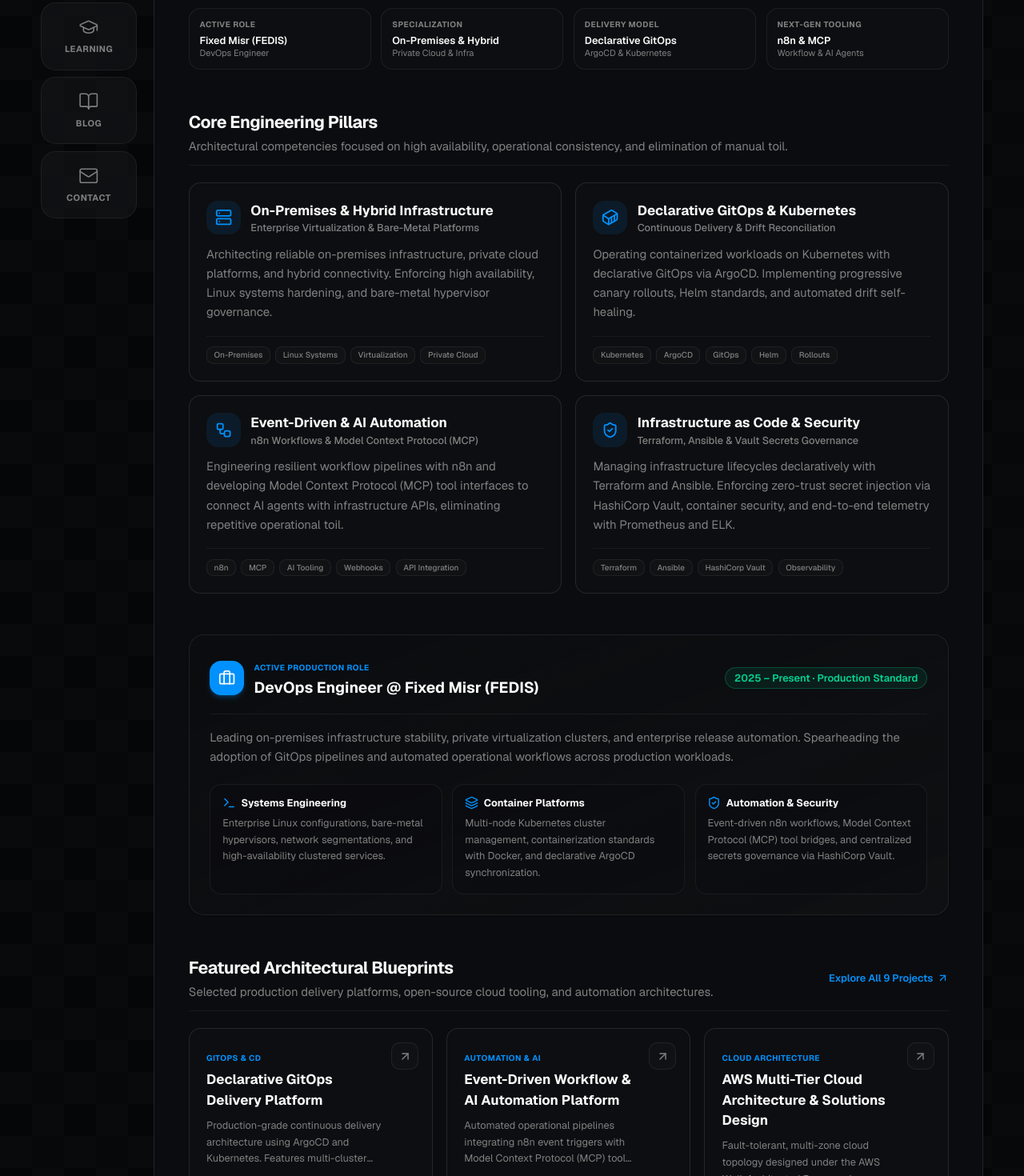
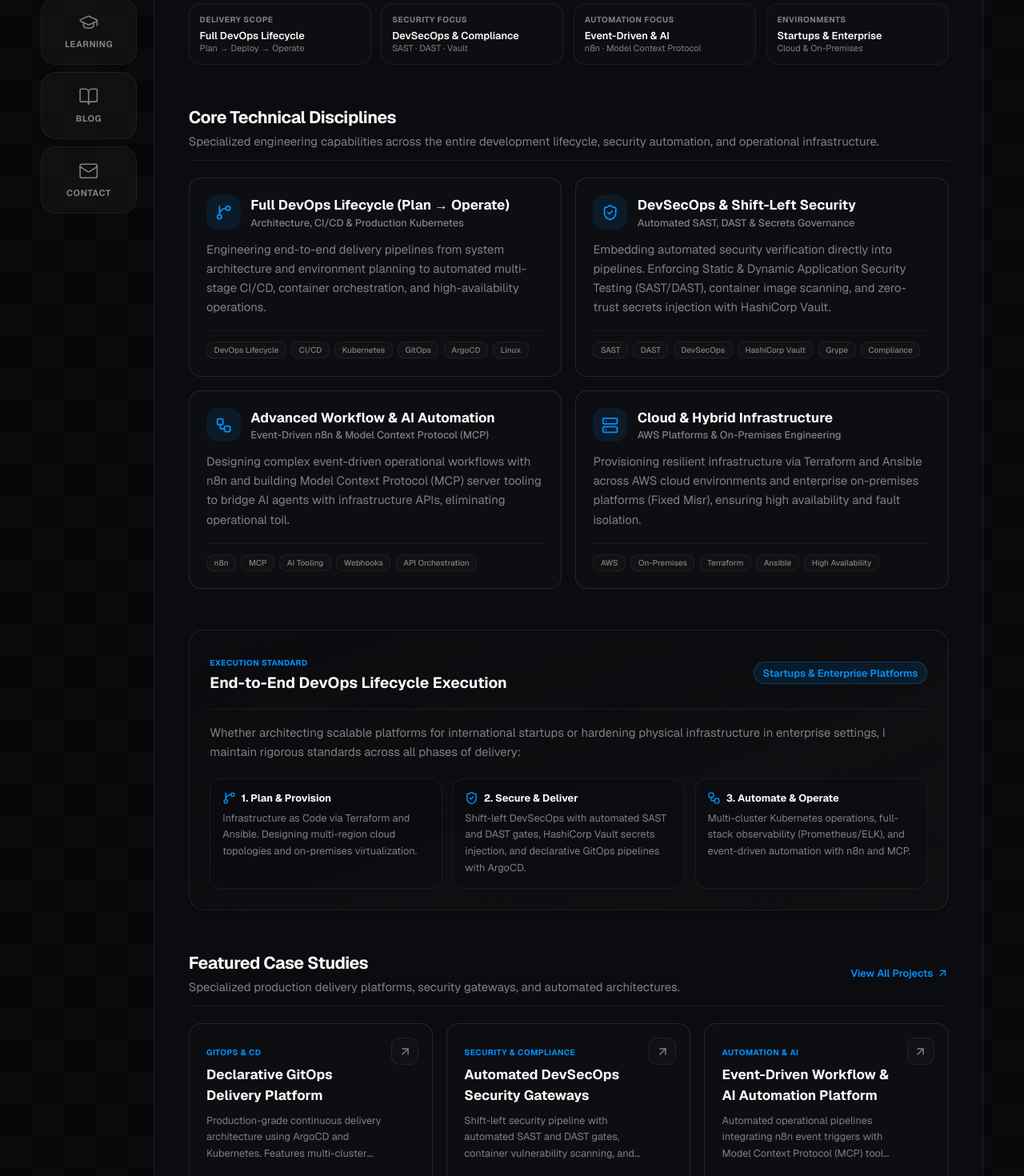
Before and after one commit to dev-ahmed-abdelmohsen/portfolio-website, a Next.js app: page / in a window 1280 px wide. Shown: the part 580-2050 px from the top of the page at 80% size. Built offline with nearby package versions, Linux system fonts and the light colour scheme.

Commit message:
fix(profile): streamline title to DevOps & Cloud Engineer, accurately represent full lifecycle and security specializations

```diff
--- a/src/app/page.tsx
+++ b/src/app/page.tsx
@@ -7,13 +7,13 @@ import {
 } from "@/data/about";
 import {
   ArrowUpRight,
-  Briefcase,
   GraduationCap,
   Layers,
   Terminal,
-  ExternalLink,
   ShieldCheck,
-  CheckCircle2,
+  Cpu,
+  Workflow,
+  GitBranch,
 } from "lucide-react";
 
 export default function AboutPage() {
@@ -35,7 +35,7 @@ export default function AboutPage() {
               <span className="absolute inline-flex h-full w-full animate-ping rounded-full bg-primary opacity-75" />
               <span className="relative inline-flex h-2 w-2 rounded-full bg-primary" />
             </span>
-            Available for Strategic Roles
+            Available for Strategic Roles &amp; Consultations
           </span>
         </div>
 
@@ -46,27 +46,27 @@ export default function AboutPage() {
           ))}
         </div>
 
-        {/* Quick Facts Strip (Zero arbitrary percentages) */}
+        {/* Quick Scope Strip */}
         <div className="mt-6 grid grid-cols-2 gap-2 sm:grid-cols-4 sm:gap-3 text-xs">
           <div className="rounded-xl border border-border/70 bg-secondary/30 p-3">
-            <p className="text-[10px] font-bold uppercase tracking-wider text-muted-foreground">Active Role</p>
-            <p className="mt-1 font-semibold text-foreground">Fixed Misr (FEDIS)</p>
-            <p className="text-[11px] text-muted-foreground">DevOps Engineer</p>
+            <p className="text-[10px] font-bold uppercase tracking-wider text-muted-foreground">Delivery Scope</p>
+            <p className="mt-1 font-semibold text-foreground">Full DevOps Lifecycle</p>
+            <p className="text-[11px] text-muted-foreground">Plan → Deploy → Operate</p>
           </div>
           <div className="rounded-xl border border-border/70 bg-secondary/30 p-3">
-            <p className="text-[10px] font-bold uppercase tracking-wider text-muted-foreground">Specialization</p>
-            <p className="mt-1 font-semibold text-foreground">On-Premises &amp; Hybrid</p>
-            <p className="text-[11px] text-muted-foreground">Private Cloud &amp; Infra</p>
+            <p className="text-[10px] font-bold uppercase tracking-wider text-muted-foreground">Security Focus</p>
+            <p className="mt-1 font-semibold text-foreground">DevSecOps &amp; Compliance</p>
+            <p className="text-[11px] text-muted-foreground">SAST · DAST · Vault</p>
           </div>
           <div className="rounded-xl border border-border/70 bg-secondary/30 p-3">
-            <p className="text-[10px] font-bold uppercase tracking-wider text-muted-foreground">Delivery Model</p>
-            <p className="mt-1 font-semibold text-foreground">Declarative GitOps</p>
-            <p className="text-[11px] text-muted-foreground">ArgoCD &amp; Kubernetes</p>
+            <p className="text-[10px] font-bold uppercase tracking-wider text-muted-foreground">Automation Focus</p>
+            <p className="mt-1 font-semibold text-foreground">Event-Driven &amp; AI</p>
+            <p className="text-[11px] text-muted-foreground">n8n · Model Context Protocol</p>
           </div>
           <div className="rounded-xl border border-border/70 bg-secondary/30 p-3">
-            <p className="text-[10px] font-bold uppercase tracking-wider text-muted-foreground">Next-Gen Tooling</p>
-            <p className="mt-1 font-semibold text-foreground">n8n &amp; MCP</p>
-            <p className="text-[11px] text-muted-foreground">Workflow &amp; AI Agents</p>
+            <p className="text-[10px] font-bold uppercase tracking-wider text-muted-foreground">Environments</p>
+            <p className="mt-1 font-semibold text-foreground">Startups &amp; Enterprise</p>
+            <p className="text-[11px] text-muted-foreground">Cloud &amp; On-Premises</p>
           </div>
         </div>
       </section>
@@ -77,10 +77,10 @@ export default function AboutPage() {
       <section aria-labelledby="pillars-heading">
         <div className="border-b border-border/60 pb-3">
           <h2 id="pillars-heading" className="text-xl font-bold tracking-tight text-foreground">
-            Core Engineering Pillars
+            Core Technical Disciplines
           </h2>
           <p className="mt-1 text-xs sm:text-sm text-muted-foreground">
-            Architectural competencies focused on high availability, operational consistency, and elimination of manual toil.
+            Specialized engineering capabilities across the entire development lifecycle, security automation, and operational infrastructure.
           </p>
         </div>
 
@@ -125,59 +125,54 @@ export default function AboutPage() {
       </section>
 
       {/* ═══════════════════════════════════════════════
-          3. CURRENT PRODUCTION ENVIRONMENT
+          3. LIFECYCLE EXECUTION (Plan -> Secure -> Operate)
       ═══════════════════════════════════════════════ */}
-      <section aria-labelledby="environment-heading">
+      <section aria-labelledby="lifecycle-heading">
         <div className="rounded-2xl border border-border/80 bg-gradient-to-br from-card to-secondary/30 p-5 sm:p-6 shadow-sm dark:bg-secondary/20">
           <div className="flex flex-wrap items-center justify-between gap-2 border-b border-border/60 pb-4">
-            <div className="flex items-center gap-3">
-              <div className="flex h-10 w-10 shrink-0 items-center justify-center rounded-xl bg-primary text-primary-foreground shadow-md shadow-primary/25">
-                <Briefcase className="h-5 w-5" />
-              </div>
-              <div>
-                <span className="text-[10px] font-bold uppercase tracking-wider text-primary">Active Production Role</span>
-                <h3 id="environment-heading" className="text-base sm:text-lg font-bold text-foreground">
-                  DevOps Engineer @ Fixed Misr (FEDIS)
-                </h3>
-              </div>
+            <div>
+              <span className="text-[10px] font-bold uppercase tracking-wider text-primary">Execution Standard</span>
+              <h3 id="lifecycle-heading" className="text-base sm:text-lg font-bold text-foreground">
+                End-to-End DevOps Lifecycle Execution
+              </h3>
             </div>
-            <span className="rounded-full border border-emerald-500/30 bg-emerald-500/10 px-2.5 py-1 text-xs font-semibold text-emerald-600 dark:text-emerald-400">
-              2025 – Present · Production Standard
+            <span className="rounded-full border border-primary/30 bg-primary/10 px-2.5 py-1 text-xs font-semibold text-primary">
+              Startups &amp; Enterprise Platforms
             </span>
           </div>
 
           <p className="mt-4 text-xs sm:text-sm leading-relaxed text-muted-foreground">
-            Leading on-premises infrastructure stability, private virtualization clusters, and enterprise release automation. Spearheading the adoption of GitOps pipelines and automated operational workflows across production workloads.
+            Whether architecting scalable platforms for international startups or hardening physical infrastructure in enterprise settings, I maintain rigorous standards across all phases of delivery:
           </p>
 
           <div className="mt-5 grid gap-3 sm:grid-cols-3">
             <div className="rounded-xl border border-border/60 bg-card/60 p-3.5 dark:bg-card/40">
               <p className="flex items-center gap-1.5 text-xs font-bold text-foreground">
-                <Terminal className="h-4 w-4 text-primary" />
-                <span>Systems Engineering</span>
+                <GitBranch className="h-4 w-4 text-primary" />
+                <span>1. Plan &amp; Provision</span>
               </p>
               <p className="mt-1.5 text-xs leading-relaxed text-muted-foreground">
-                Enterprise Linux configurations, bare-metal hypervisors, network segmentations, and high-availability clustered services.
-              </p>
-            </div>
-
-            <div className="rounded-xl border border-border/60 bg-card/60 p-3.5 dark:bg-card/40">
-              <p className="flex items-center gap-1.5 text-xs font-bold text-foreground">
-                <Layers className="h-4 w-4 text-primary" />
-                <span>Container Platforms</span>
-              </p>
-              <p className="mt-1.5 text-xs leading-relaxed text-muted-foreground">
-                Multi-node Kubernetes cluster management, containerization standards with Docker, and declarative ArgoCD synchronization.
+                Infrastructure as Code via Terraform and Ansible. Designing multi-region cloud topologies and on-premises virtualization.
               </p>
             </div>
 
             <div className="rounded-xl border border-border/60 bg-card/60 p-3.5 dark:bg-card/40">
               <p className="flex items-center gap-1.5 text-xs font-bold text-foreground">
                 <ShieldCheck className="h-4 w-4 text-primary" />
-                <span>Automation &amp; Security</span>
+                <span>2. Secure &amp; Deliver</span>
               </p>
               <p className="mt-1.5 text-xs leading-relaxed text-muted-foreground">
-                Event-driven n8n workflows, Model Context Protocol (MCP) tool bridges, and centralized secrets governance via HashiCorp Vault.
+                Shift-left DevSecOps with automated SAST and DAST gates, HashiCorp Vault secrets injection, and declarative GitOps pipelines with ArgoCD.
+              </p>
+            </div>
+
+            <div className="rounded-xl border border-border/60 bg-card/60 p-3.5 dark:bg-card/40">
+              <p className="flex items-center gap-1.5 text-xs font-bold text-foreground">
+                <Workflow className="h-4 w-4 text-primary" />
+                <span>3. Automate &amp; Operate</span>
+              </p>
+              <p className="mt-1.5 text-xs leading-relaxed text-muted-foreground">
+                Multi-cluster Kubernetes operations, full-stack observability (Prometheus/ELK), and event-driven automation with n8n and MCP.
               </p>
             </div>
           </div>
@@ -191,17 +186,17 @@ export default function AboutPage() {
         <div className="flex flex-wrap items-center justify-between gap-2 border-b border-border/60 pb-3">
           <div>
             <h2 id="featured-work-heading" className="text-xl font-bold tracking-tight text-foreground">
-              Featured Architectural Blueprints
+              Featured Case Studies
             </h2>
             <p className="mt-1 text-xs sm:text-sm text-muted-foreground">
-              Selected production delivery platforms, open-source cloud tooling, and automation architectures.
+              Specialized production delivery platforms, security gateways, and automated architectures.
             </p>
           </div>
           <Link
             href="/portfolio"
             className="group inline-flex items-center gap-1 text-xs font-semibold text-primary hover:underline"
           >
-            <span>Explore All 9 Projects</span>
+            <span>View All Projects</span>
             <ArrowUpRight className="h-3.5 w-3.5 transition-transform group-hover:translate-x-0.5 group-hover:-translate-y-0.5" />
           </Link>
         </div>
@@ -261,7 +256,7 @@ export default function AboutPage() {
             Credentials &amp; Community
           </h2>
           <p className="mt-1 text-xs sm:text-sm text-muted-foreground">
-            Academic foundation, specialized industry tracks, and knowledge sharing.
+            Academic degree, specialized industry tracks, and engineering community contributions.
           </p>
         </div>
 
@@ -293,7 +288,7 @@ export default function AboutPage() {
           ))}
         </div>
 
-        {/* Link to Learning Paths and Resume */}
+        {/* Link to Learning Paths */}
         <div className="mt-5 flex flex-wrap items-center justify-between gap-3 rounded-xl border border-primary/20 bg-primary/5 p-4 text-xs">
           <div className="flex items-center gap-2">
             <GraduationCap className="h-5 w-5 text-primary" />
--- a/src/data/about.ts
+++ b/src/data/about.ts
@@ -1,37 +1,37 @@
-import { Server, Container, Workflow, ShieldCheck } from "lucide-react";
+import { GitBranch, ShieldCheck, Workflow, Server } from "lucide-react";
 
 export const engineeringPillars = [
   {
-    icon: Server,
-    title: "On-Premises & Hybrid Infrastructure",
-    subtitle: "Enterprise Virtualization & Bare-Metal Platforms",
+    icon: GitBranch,
+    title: "Full DevOps Lifecycle (Plan → Operate)",
+    subtitle: "Architecture, CI/CD & Production Kubernetes",
     description:
-      "Architecting reliable on-premises infrastructure, private cloud platforms, and hybrid connectivity. Enforcing high availability, Linux systems hardening, and bare-metal hypervisor governance.",
-    tags: ["On-Premises", "Linux Systems", "Virtualization", "Private Cloud"],
+      "Engineering end-to-end delivery pipelines from system architecture and environment planning to automated multi-stage CI/CD, container orchestration, and high-availability operations.",
+    tags: ["DevOps Lifecycle", "CI/CD", "Kubernetes", "GitOps", "ArgoCD", "Linux"],
   },
   {
-    icon: Container,
-    title: "Declarative GitOps & Kubernetes",
-    subtitle: "Continuous Delivery & Drift Reconciliation",
+    icon: ShieldCheck,
+    title: "DevSecOps & Shift-Left Security",
+    subtitle: "Automated SAST, DAST & Secrets Governance",
     description:
-      "Operating containerized workloads on Kubernetes with declarative GitOps via ArgoCD. Implementing progressive canary rollouts, Helm standards, and automated drift self-healing.",
-    tags: ["Kubernetes", "ArgoCD", "GitOps", "Helm", "Rollouts"],
+      "Embedding automated security verification directly into pipelines. Enforcing Static & Dynamic Application Security Testing (SAST/DAST), container image scanning, and zero-trust secrets injection with HashiCorp Vault.",
+    tags: ["SAST", "DAST", "DevSecOps", "HashiCorp Vault", "Grype", "Compliance"],
   },
   {
     icon: Workflow,
-    title: "Event-Driven & AI Automation",
-    subtitle: "n8n Workflows & Model Context Protocol (MCP)",
+    title: "Advanced Workflow & AI Automation",
+    subtitle: "Event-Driven n8n & Model Context Protocol (MCP)",
     description:
-      "Engineering resilient workflow pipelines with n8n and developing Model Context Protocol (MCP) tool interfaces to connect AI agents with infrastructure APIs, eliminating repetitive operational toil.",
-    tags: ["n8n", "MCP", "AI Tooling", "Webhooks", "API Integration"],
+      "Designing complex event-driven operational workflows with n8n and building Model Context Protocol (MCP) server tooling to bridge AI agents with infrastructure APIs, eliminating operational toil.",
+    tags: ["n8n", "MCP", "AI Tooling", "Webhooks", "API Orchestration"],
   },
   {
-    icon: ShieldCheck,
-    title: "Infrastructure as Code & Security",
-    subtitle: "Terraform, Ansible & Vault Secrets Governance",
+    icon: Server,
+    title: "Cloud & Hybrid Infrastructure",
+    subtitle: "AWS Platforms & On-Premises Engineering",
     description:
-      "Managing infrastructure lifecycles declaratively with Terraform and Ansible. Enforcing zero-trust secret injection via HashiCorp Vault, container security, and end-to-end telemetry with Prometheus and ELK.",
-    tags: ["Terraform", "Ansible", "HashiCorp Vault", "Observability"],
+      "Provisioning resilient infrastructure via Terraform and Ansible across AWS cloud environments and enterprise on-premises platforms (Fixed Misr), ensuring high availability and fault isolation.",
+    tags: ["AWS", "On-Premises", "Terraform", "Ansible", "High Availability"],
   },
 ] as const;
 
@@ -45,20 +45,20 @@ export const featuredProductionWork = [
     stack: ["ArgoCD", "Kubernetes", "Helm", "GitOps"],
   },
   {
+    slug: "automated-devsecops-security-gateways",
+    title: "Automated DevSecOps Security Gateways",
+    category: "Security & Compliance",
+    description:
+      "Shift-left security pipeline with automated SAST and DAST gates, container vulnerability scanning, and centralized HashiCorp Vault secrets injection.",
+    stack: ["SAST/DAST", "DevSecOps", "Vault", "Grype"],
+  },
+  {
     slug: "event-driven-workflow-ai-automation",
     title: "Event-Driven Workflow & AI Automation Platform",
     category: "Automation & AI",
     description:
       "Automated operational pipelines integrating n8n event triggers with Model Context Protocol (MCP) tool servers for intelligent infrastructure management and incident routing.",
     stack: ["n8n", "MCP", "REST APIs", "Docker"],
-  },
-  {
-    slug: "aws-multi-tier-cloud-architecture",
-    title: "AWS Multi-Tier Cloud Architecture & Solutions Design",
-    category: "Cloud Architecture",
-    description:
-      "Fault-tolerant, multi-zone cloud topology designed under the AWS Well-Architected Framework, provisioned entirely through declarative Terraform Infrastructure as Code.",
-    stack: ["AWS", "Terraform", "VPC Topology", "High Availability"],
   },
 ] as const;
 
--- a/src/data/profile.ts
+++ b/src/data/profile.ts
@@ -8,17 +8,15 @@ export const profile = {
   initials: "AS",
   alternateName: "Shams Systems",
   roles: [
-    "DevOps & Hybrid Infrastructure",
-    "On-Premises & Private Cloud",
-    "Workflow Automation (n8n & MCP)",
+    "DevOps & Cloud Engineer",
   ],
   email: "ashams3719262@gmail.com",
   location: "Cairo, Egypt",
   cvUrl: "/resume",
   status: "Operational",
-  bio: `DevOps & Hybrid Infrastructure Engineer specializing in on-premises enterprise platforms, private cloud infrastructure, and declarative GitOps delivery.
+  bio: `DevOps & Cloud Engineer working across the full delivery lifecycle—from architecture planning and provisioning to deployment, security, and operations.
 
-Operating at Fixed Misr (FEDIS), I engineer resilient physical and virtualized systems, automate containerized workloads with Kubernetes, and provision reproducible environments with Infrastructure as Code. Beyond traditional operations, I build modern automation pipelines—orchestrating event-driven workflows with n8n and developing AI agent integrations via the Model Context Protocol (MCP) to eliminate operational toil.`,
+Collaborating with fast-paced startups and enterprise environments (including on-premises engineering at Fixed Misr), I build resilient cloud platforms and automated delivery pipelines. My specialized focus spans continuous delivery with GitOps, robust DevSecOps practices (embedding SAST, DAST, and secrets governance directly into CI/CD), and modern workflow automation to eliminate manual toil.`,
   socialLinks: {
     github: "https://github.com/dev-ahmed-abdelmohsen",
     linkedin: "https://www.linkedin.com/in/dev-ahmed-abdelmohsen",
```
